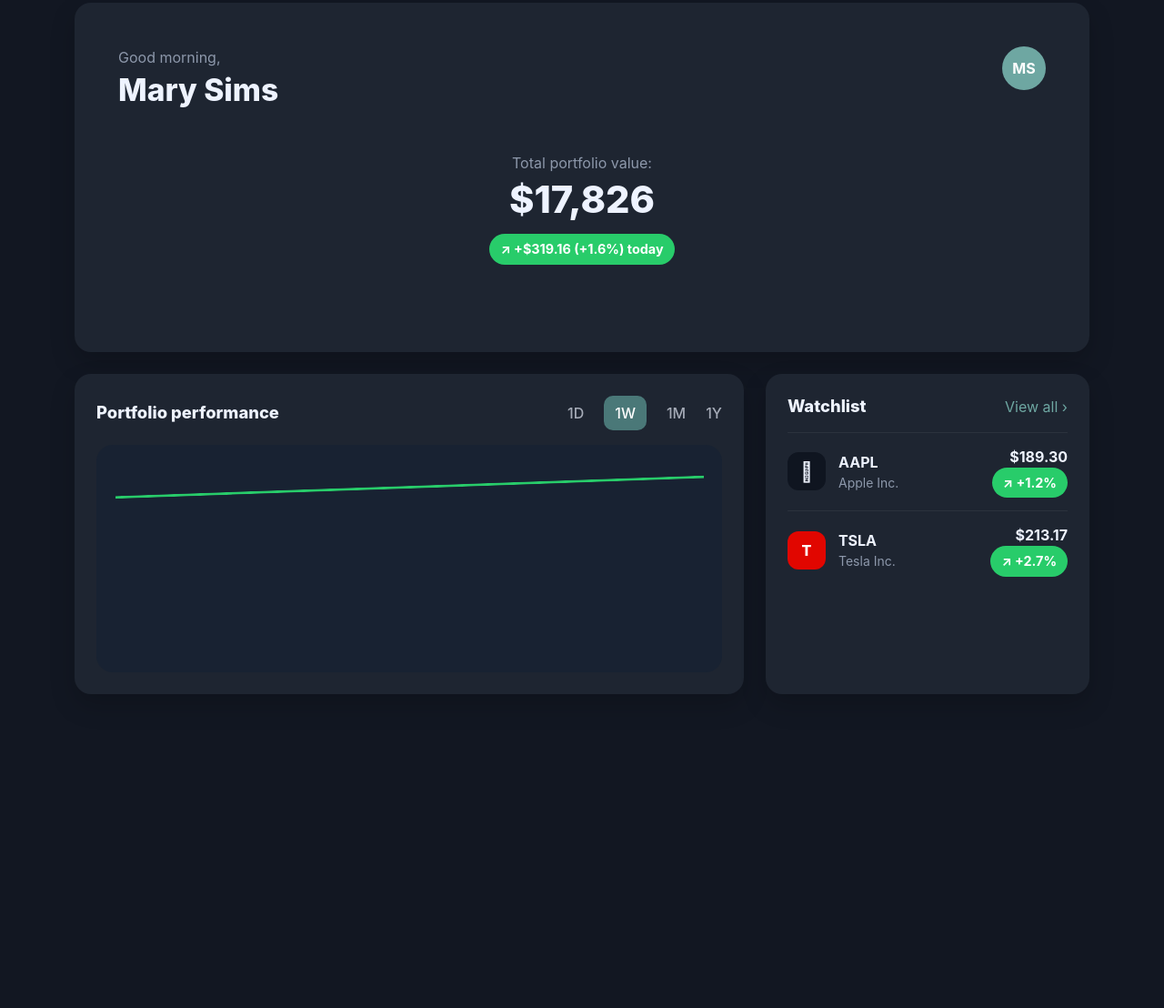
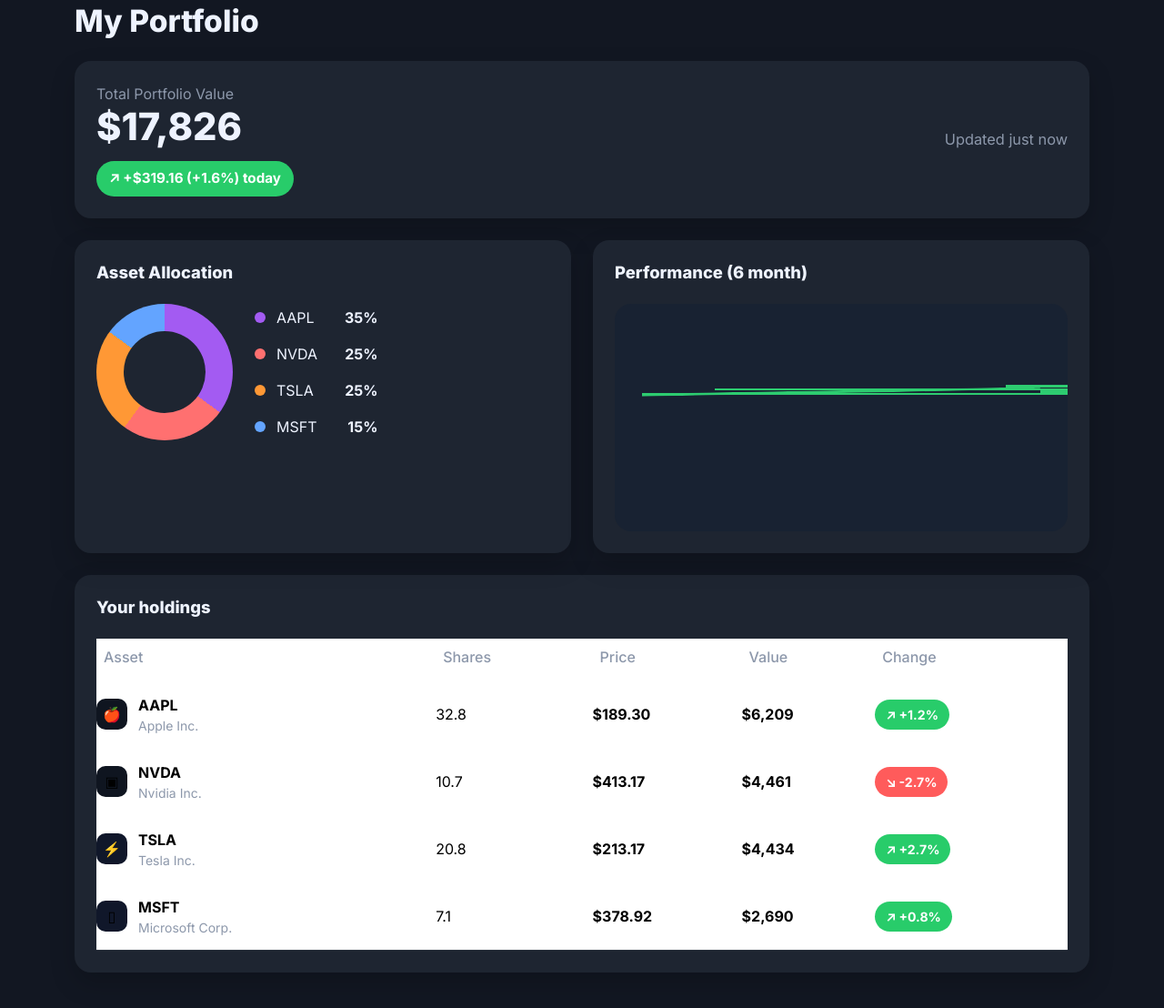
Before and after one commit to grishkosofi/frontend, a plain HTML site: page portfolio.html in a window 1280 px wide. Shown: the part 112-1220 px from the top of the page at 91% size. Before the commit the page ends 923 px from the top, so only its background shows below. Drawn offline with nearby package versions, Linux system fonts and the light colour scheme.

Commit message:
Update portfolio page to match Tradix design

```diff
--- a/portfolio.html
+++ b/portfolio.html
@@ -4,6 +4,9 @@
     <meta charset="UTF-8" />
     <meta name="viewport" content="width=device-width, initial-scale=1.0" />
     <title>StockPulse | Portfolio</title>
+    <link rel="preconnect" href="https://fonts.googleapis.com" />
+    <link rel="preconnect" href="https://fonts.gstatic.com" crossorigin />
+    <link href="https://fonts.googleapis.com/css2?family=Inter:wght@400;500;600;700;800&display=swap" rel="stylesheet" />
     <link href="https://cdn.jsdelivr.net/npm/bootstrap@5.3.3/dist/css/bootstrap.min.css" rel="stylesheet" />
     <link rel="stylesheet" href="style.css" />
   </head>
@@ -21,66 +24,95 @@
       </div>
     </nav>
 
-    <main class="container py-5">
-      <section class="home-hero card-surface p-4 p-lg-5 mb-4 portfolio-hero">
+    <main class="container py-5 portfolio-page">
+      <h1 class="page-title mb-4">My Portfolio</h1>
+
+      <section class="portfolio-banner card-surface p-4 p-lg-4 mb-4">
         <div class="d-flex justify-content-between align-items-start flex-wrap gap-3">
           <div>
-            <p class="text-soft mb-1">Good morning,</p>
-            <h1 class="hero-name mb-0">Mary Sims</h1>
+            <div class="text-soft mb-1">Total Portfolio Value</div>
+            <div class="portfolio-total mb-3">$17,826</div>
+            <span class="trend-badge success">↗ +$319.16 (+1.6%) today</span>
           </div>
-          <div class="avatar-circle">MS</div>
-        </div>
-        <div class="text-center py-4 py-lg-5">
-          <p class="text-soft mb-2">Total portfolio value:</p>
-          <h2 class="portfolio-total mb-3">$17,826</h2>
-          <span class="trend-badge success">↗ +$319.16 (+1.6%) today</span>
+          <div class="text-soft updated-text">Updated just now</div>
         </div>
       </section>
 
-      <section class="row g-4">
-        <div class="col-lg-8">
+      <section class="row g-4 mb-4">
+        <div class="col-lg-6">
           <div class="card-surface p-4 h-100">
-            <div class="section-head d-flex justify-content-between align-items-center mb-3">
-              <h2 class="section-title mb-0">Portfolio performance</h2>
-              <div class="range-tabs">
-                <button class="range-btn">1D</button>
-                <button class="range-btn active">1W</button>
-                <button class="range-btn">1M</button>
-                <button class="range-btn">1Y</button>
-              </div>
-            </div>
-            <div class="chart-placeholder line-chart"></div>
-          </div>
-        </div>
-        <div class="col-lg-4">
-          <div class="card-surface p-4 h-100">
-            <div class="d-flex justify-content-between align-items-center mb-3">
-              <h2 class="section-title mb-0">Watchlist</h2>
-              <a class="view-all" href="#">View all ›</a>
-            </div>
-            <div class="watchlist-item">
-              <div class="watch-icon apple"></div>
-              <div class="flex-grow-1">
-                <strong>AAPL</strong>
-                <div class="text-soft small">Apple Inc.</div>
-              </div>
-              <div class="text-end">
-                <div class="fw-bold">$189.30</div>
-                <span class="trend-badge success small">↗ +1.2%</span>
-              </div>
-            </div>
-            <div class="watchlist-item">
-              <div class="watch-icon tesla">T</div>
-              <div class="flex-grow-1">
-                <strong>TSLA</strong>
-                <div class="text-soft small">Tesla Inc.</div>
-              </div>
-              <div class="text-end">
-                <div class="fw-bold">$213.17</div>
-                <span class="trend-badge success small">↗ +2.7%</span>
+            <h2 class="section-title mb-4">Asset Allocation</h2>
+            <div class="allocation-wrap d-flex flex-column flex-md-row align-items-center gap-4">
+              <div class="donut-chart"></div>
+              <div class="allocation-legend">
+                <div class="legend-item"><span class="dot aapl"></span><span>AAPL</span><strong>35%</strong></div>
+                <div class="legend-item"><span class="dot nvda"></span><span>NVDA</span><strong>25%</strong></div>
+                <div class="legend-item"><span class="dot tsla"></span><span>TSLA</span><strong>25%</strong></div>
+                <div class="legend-item"><span class="dot msft"></span><span>MSFT</span><strong>15%</strong></div>
               </div>
             </div>
           </div>
+        </div>
+        <div class="col-lg-6">
+          <div class="card-surface p-4 h-100">
+            <h2 class="section-title mb-4">Performance (6 month)</h2>
+            <div class="chart-placeholder performance-chart"></div>
+          </div>
+        </div>
+      </section>
+
+      <section class="card-surface p-4 holdings-card">
+        <h2 class="section-title mb-4">Your holdings</h2>
+        <div class="table-responsive">
+          <table class="holdings-table table align-middle mb-0">
+            <thead>
+              <tr>
+                <th>Asset</th>
+                <th>Shares</th>
+                <th>Price</th>
+                <th>Value</th>
+                <th>Change</th>
+              </tr>
+            </thead>
+            <tbody>
+              <tr>
+                <td>
+                  <div class="holding-asset"><div class="asset-icon apple">🍎</div><div><strong>AAPL</strong><div class="text-soft small">Apple Inc.</div></div></div>
+                </td>
+                <td>32.8</td>
+                <td><strong>$189.30</strong></td>
+                <td><strong>$6,209</strong></td>
+                <td><span class="trend-badge success small">↗ +1.2%</span></td>
+              </tr>
+              <tr>
+                <td>
+                  <div class="holding-asset"><div class="asset-icon nvda">▣</div><div><strong>NVDA</strong><div class="text-soft small">Nvidia Inc.</div></div></div>
+                </td>
+                <td>10.7</td>
+                <td><strong>$413.17</strong></td>
+                <td><strong>$4,461</strong></td>
+                <td><span class="trend-badge danger small">↘ -2.7%</span></td>
+              </tr>
+              <tr>
+                <td>
+                  <div class="holding-asset"><div class="asset-icon tsla">⚡</div><div><strong>TSLA</strong><div class="text-soft small">Tesla Inc.</div></div></div>
+                </td>
+                <td>20.8</td>
+                <td><strong>$213.17</strong></td>
+                <td><strong>$4,434</strong></td>
+                <td><span class="trend-badge success small">↗ +2.7%</span></td>
+              </tr>
+              <tr>
+                <td>
+                  <div class="holding-asset"><div class="asset-icon msft">▯</div><div><strong>MSFT</strong><div class="text-soft small">Microsoft Corp.</div></div></div>
+                </td>
+                <td>7.1</td>
+                <td><strong>$378.92</strong></td>
+                <td><strong>$2,690</strong></td>
+                <td><span class="trend-badge success small">↗ +0.8%</span></td>
+              </tr>
+            </tbody>
+          </table>
         </div>
       </section>
     </main>
```
Also changed, not shown: style.css.
